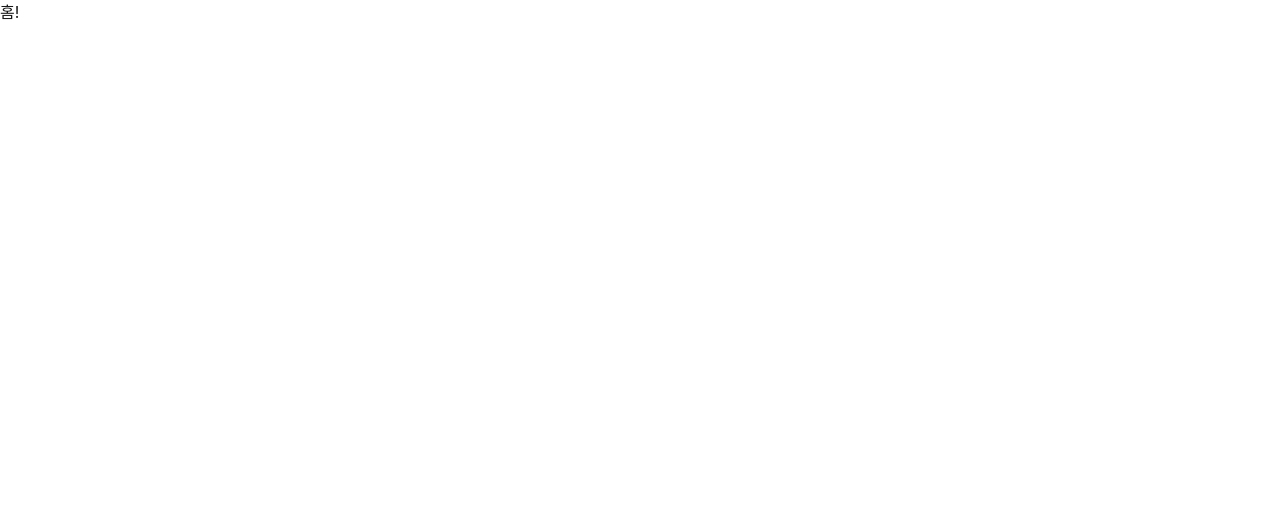
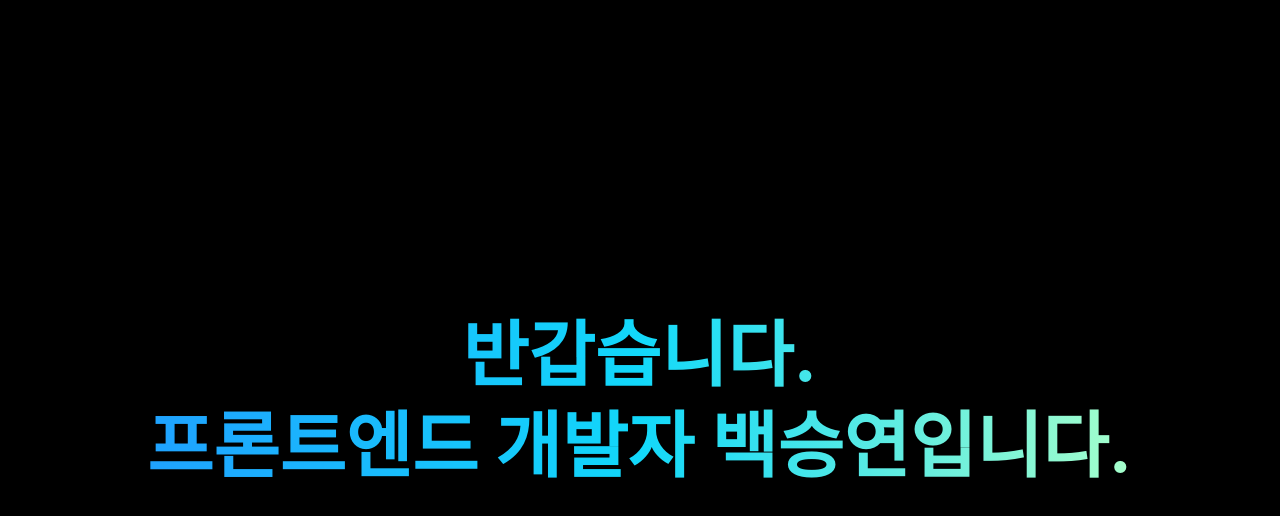
Before and after one commit to qorbaxk/seungyeon, a Next.js app: page / in a window 1280 px wide. Shown: the top 516 px of the page. Built offline with nearby package versions, Linux system fonts and the light colour scheme; a web font is replaced by a local one.

Commit message:
feat : 메인 페이지 작성

```diff
--- a/app/page.tsx
+++ b/app/page.tsx
@@ -4,6 +4,12 @@
  */
 export default function Home() {
   return (
-   <main>홈!</main>
+    <main className="flex items-center justify-center h-screen bg-black">
+      <h1 className="sr-only">백승연 포트폴리오</h1>
+      <p className="text-4xl md:text-6xl font-bold text-transparent bg-clip-text bg-gradient-to-r from-[#1FA2FF] via-[#12D8FA] to-[#A6FFCB] animate-fadeInScale flex flex-col gap-4 justify-center items-center">
+        <span>반갑습니다. </span>
+        <span>프론트엔드 개발자 백승연입니다.</span>
+      </p>
+    </main>
   );
 }
```
